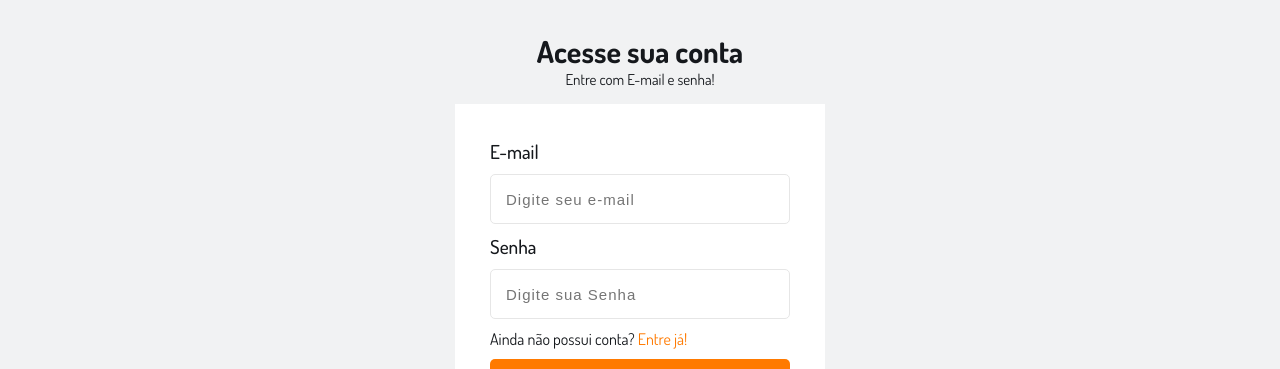
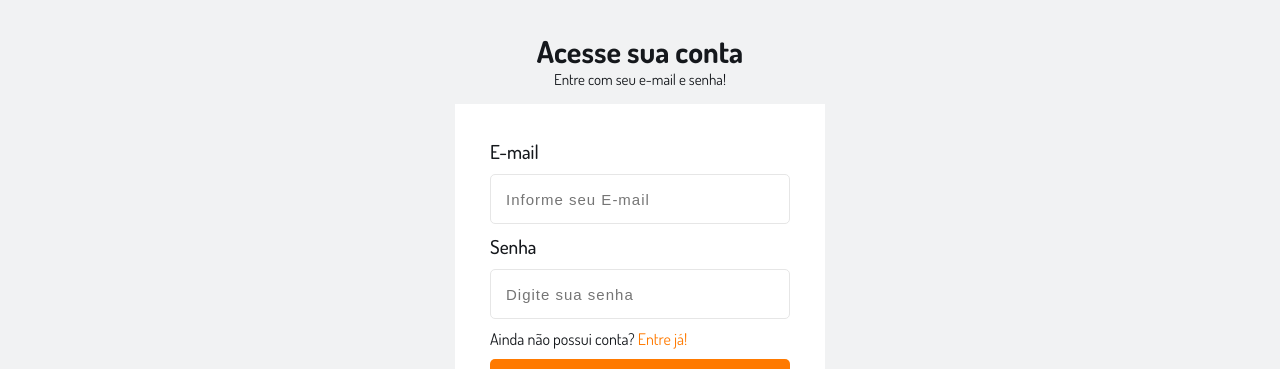
Before and after one commit to UniHomeMatch/Projeto, a React (Create React App) app: page /login in a window 1280 px wide. Shown: the part 164-533 px from the top of the page. Built offline with nearby package versions, Linux system fonts and the light colour scheme.

Commit message:
Fix: Autenticação de login

```diff
--- a/src/context/AppAuth.jsx
+++ b/src/context/AppAuth.jsx
@@ -1,5 +1,5 @@
-import { useContext } from "react";
-import { AppContext } from "./AppContext";
+import { useContext } from "react"
+import { AppContext } from "./AppContext"
 
 export const AppAuth = () => {
     const context = useContext(AppContext);
--- a/src/context/AppContext.jsx
+++ b/src/context/AppContext.jsx
@@ -1,17 +1,17 @@
-import { createContext, useEffect, useState } from "react";
+import { useEffect } from "react";
+import { useState } from "react";
+import { createContext } from "react";
+import { toast } from "react-toastify";
 import api from "../services/Api";
-import { toast } from "react-toastify";
 import { GetLocalStorage, SetLocalStorage } from "./utils";
-
 
 export const AppContext = createContext({});
 
 export const AppContextProvider = ({ children }) => {
-
   const [user, setUser] = useState();
 
   useEffect(() => {
-        const user = GetLocalStorage();
+    const user = localStorage.getItem('Yt');
     if (user) {
       setUser(user);
       console.log('Usuário logado', user);
@@ -19,20 +19,20 @@ export const AppContextProvider = ({ children }) => {
   }, []);
 
   async function authenticate(email, password) {
-        api.post('/login', { email, password })
+    api.post('/session', { email, password })
       .then((response) => {
         if (!response.data.erro === true) {
           toast(response.data.message)
         }
-                const email = response.data.email;
-                const payload = { token: response.data.token, email }
+        const id = response.data.user.id;
+        const email = response.data.user.email;
+        const payload = { token: response.data.token, email, id }
         setUser(payload);
         SetLocalStorage(payload);
-                window.location.href = '/perfil';
-
-            }).catch((response) => {
-                toast(response.response.data.message);
-            })
+        window.location.href = "/perfil"
+      }).catch(() => {
+        console.log('Erro: App Error');
+      });
   }
 
   function logout() {
--- a/src/context/utils.jsx
+++ b/src/context/utils.jsx
@@ -1,13 +1,12 @@
 export function SetLocalStorage(user) {
-    localStorage.setItem('login', JSON.stringify(user));
-}
+    localStorage.setItem('Yt', JSON.stringify(user));
+  }
 
-export function GetLocalStorage() {
-    const json = localStorage.getItem('login');
+  export function GetLocalStorage() {
+    const json = localStorage.getItem('Yt');
     if (!json) {
-        return null;
+      return null;
     }
-
     const user = JSON.parse(json);
     return user ?? null;
-}
+  }
--- a/src/pages/Login/index.jsx
+++ b/src/pages/Login/index.jsx
@@ -1,38 +1,43 @@
-import React, { useState } from'react';
-import { Container, ContainerForm, Form, Label, Links } from './styles';
-import Input from '../../components/Input';
-import Button from '../../components/Button';
-import { AppAuth } from '../../context/AppAuth';
-
-
-
+import React, { useContext, useState } from "react";
+import Input from "../../components/Input";
+import Button from "../../components/Button";
+import { Container, ContainerForm, Form, Label, Links } from "./styles";
+import { AppAuth } from "../../context/AppAuth";
 
 const Login = () => {
-
   const auth = AppAuth();
   const [email, setEmail] = useState();
   const [password, setPassword] = useState();
 
-  const handleSubmit = async (e) => {
+  const handleLogin = async (e) => {
     e.preventDefault();
-
     await auth.authenticate(email, password);
   }
 
   return (
     <Container>
       <h2>Acesse sua conta</h2>
-      <p>Entre com E-mail e senha!</p>
+      <p>Entre com seu e-mail e senha!</p>
       <ContainerForm>
-        <Form onSubmit={handleSubmit}>
-            <Label>E-mail</Label>
-            <Input type="text" name="email" placeholder="Digite seu e-mail" onChange={(e) => setEmail(e.target.value)}/>
-            <Label>Senha</Label>
-            <Input type="password" name="password" placeholder="Digite sua Senha" onChange={(e) => setPassword(e.target.value)}/>
-            <Links>
+        <Form onSubmit={handleLogin} autoComplete="off">
+          <Label>E-mail</Label>
+          <Input
+            type="text"
+            name="email"
+            placeholder="Informe seu E-mail"
+            onChange={(e) => setEmail(e.target.value)}
+          />
+          <Label>Senha</Label>
+          <Input
+            type="password"
+            name="password"
+            placeholder="Digite sua senha"
+            onChange={(e) => setPassword(e.target.value)}
+          />
+          <Links>
             Ainda não possui conta? <a href="/cadastro">Entre já!</a>
             </Links>
-            <Button type="submit">Login</Button>
+          <Button type="submit">Login</Button>
         </Form>
       </ContainerForm>
     </Container>
```
Lines whose indentation alone changed are shown as unchanged.
